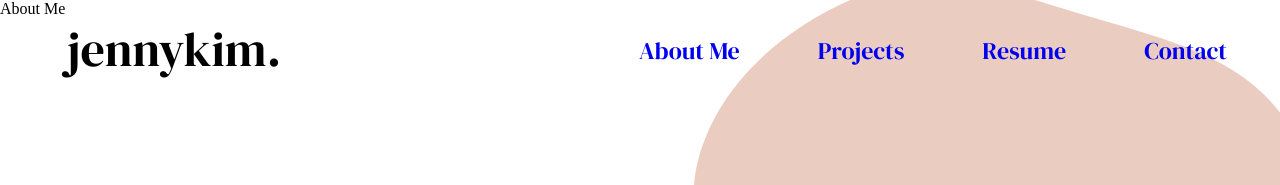
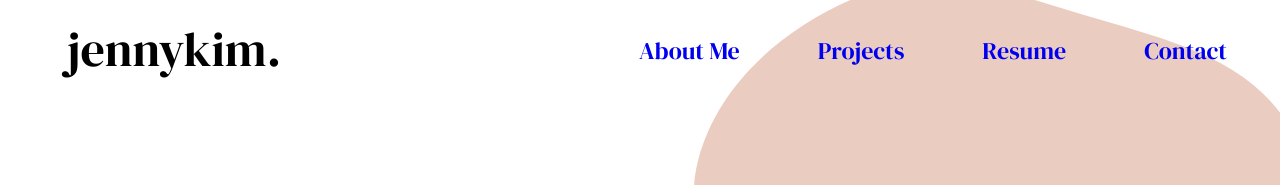
Before and after one commit to kim-jenny5/my-portfolio-site, a React (Create React App) app: page / in a window 1280 px wide. Shown: the top 185 px of the page. Built offline with nearby package versions, Linux system fonts and the light colour scheme; a web font is replaced by a local one.

Commit message:
added container css to about seciton

```diff
--- a/public/style.css
+++ b/public/style.css
@@ -6,6 +6,7 @@ body {
 	margin: 0;
 	padding: 0;
 	background: #ffffff;
+	scroll-behavior: smooth;
 }
 
 .title-text {
@@ -123,13 +124,15 @@ background: url(IMG_0858.jpg); */
 
 /* Header */
 .header-nav {
-	position: absolute;
+	position: fixed;
 	/* width: 1512px;
 	height: 96px; */
 	left: 0;
 	top: 0;
 	width: 100vw;
 	height: 6rem;
+	z-index: 1;
+
 	/* height: 100vh; */
 }
 
@@ -251,7 +254,6 @@ height: 571.04px; */
 	/* left: 0px; */
 	/* top: 0px; */
 
-	/* background-image: url(./IMG_0858.JPG); */
 	background-image: url(./IMG_1818.PNG);
 	/* background-size: cover; */
 	background-size: 100%;
@@ -262,3 +264,12 @@ height: 571.04px; */
 .introduction .typing {
 	color: #537962;
 }
+
+/* About */
+#aboutme {
+	font-size: 36px;
+	position: absolute;
+	width: 100vw;
+	height: 55.375rem;
+	top: 67.375rem;
+}
--- a/src/About.js
+++ b/src/About.js
@@ -1,5 +1,9 @@
 import React from "react";
 
 export default function About() {
-	return <div id="aboutme">About Me</div>;
+	return (
+		<div id="aboutme" className="title-text">
+			About Me
+		</div>
+	);
 }
```
